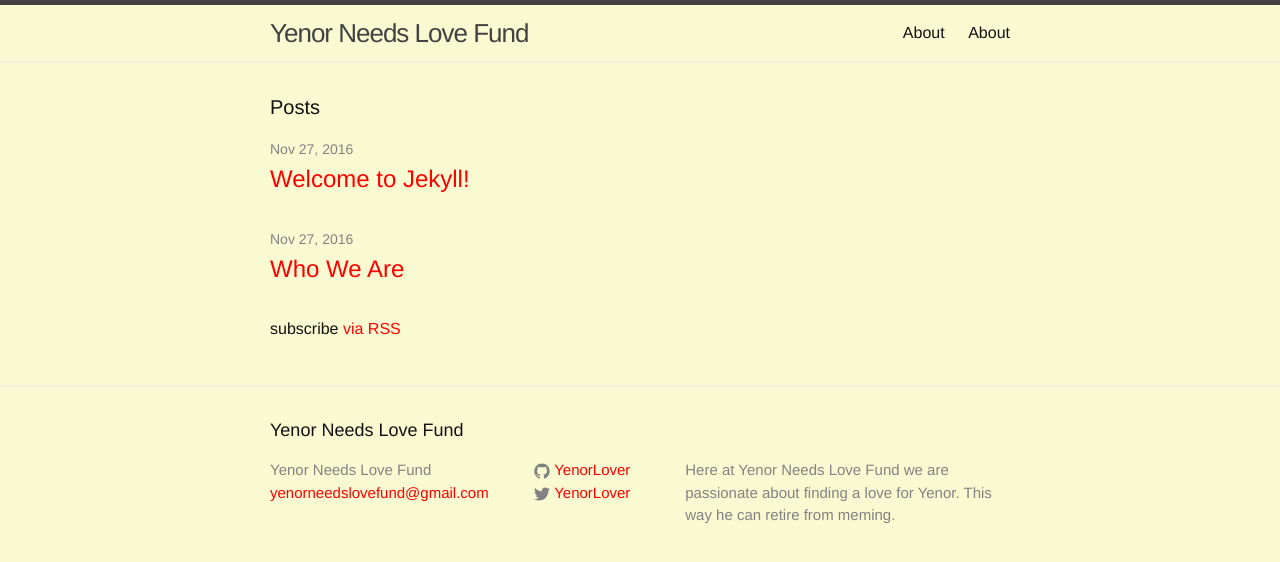
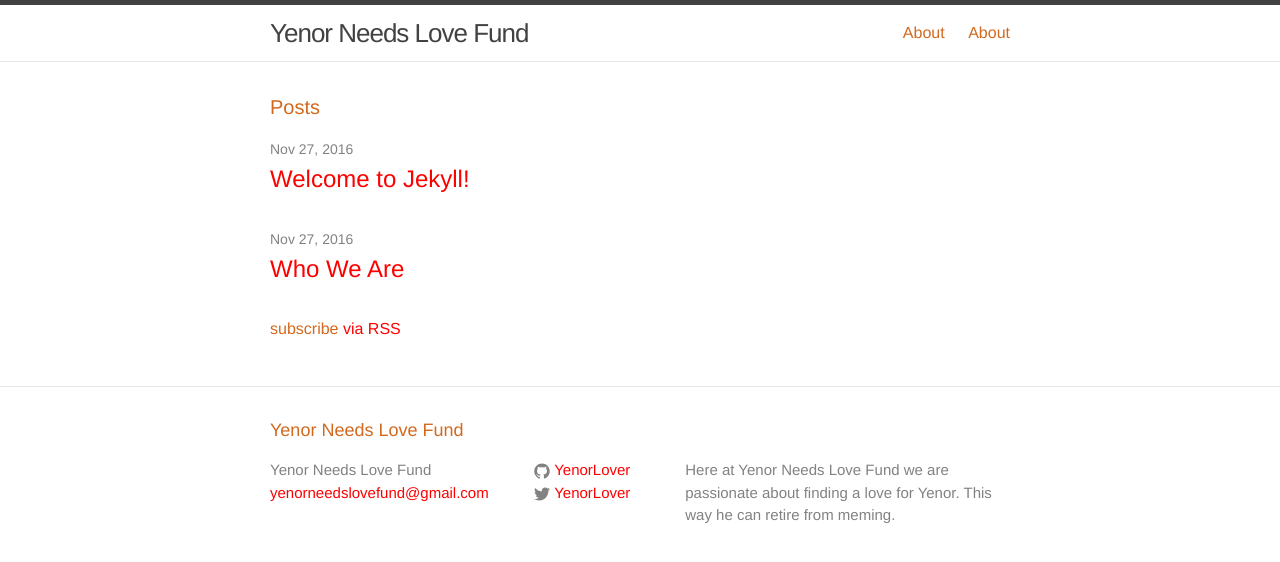
Before and after one commit to killbotryan/killbotryan.github.io, a Jekyll site: the page built from index.html, in a window 1280 px wide. Shown: the top 562 px of the page. Built offline with Jekyll 4.4.1, drawn with Linux system fonts in a browser that asks for light colours.

Commit message:
Update main.scss

```diff
--- a/css/main.scss
+++ b/css/main.scss
@@ -14,8 +14,8 @@ $base-line-height: 1.5;
 
 $spacing-unit:     30px;
 
-$text-color:       #111;
-$background-color: lightgoldenrodyellow;
+$text-color:       chocolate;
+$background-color: white;
 $brand-color:      red;
 
 $grey-color:       #828282;
```
